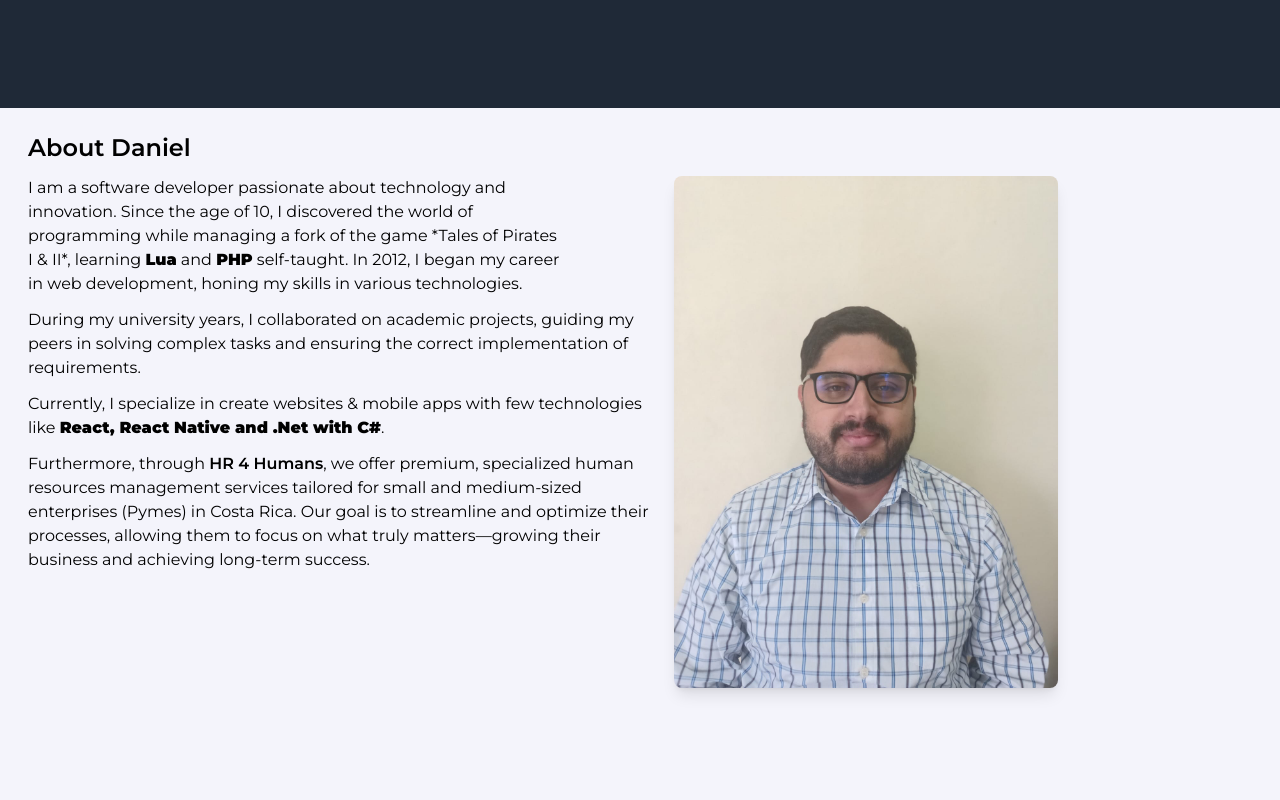
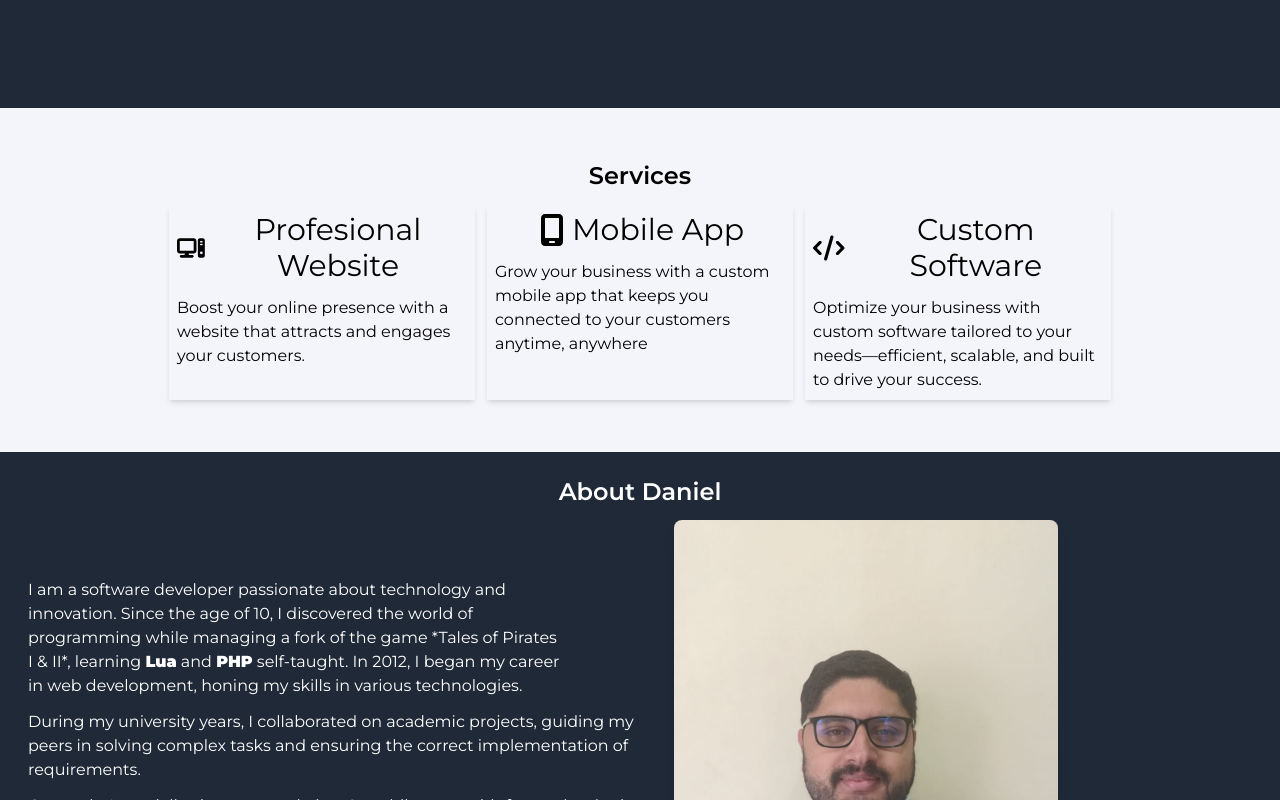
Before and after one commit to DanielCArce/Daniel-Arce-Website, a Next.js app: page / in a window 1280 px wide. Shown: the part 760-1560 px from the top of the page. Before the commit the page ends 1472 px from the top, so only its background shows below. Built offline with nearby package versions, Linux system fonts and the light colour scheme.

Commit message:
Add Service Section

```diff
--- a/app/(web)/page.tsx
+++ b/app/(web)/page.tsx
@@ -1,6 +1,8 @@
 import PageHeader from '@/components/PageHeader'
 import BioSection from '@/sections/BioSection'
 import HeroSection from '@/sections/HeroSection'
+import ServiceSection from '@/sections/ServiceSection'
+
 import React from 'react'
 
 function page() {
@@ -8,6 +10,7 @@ function page() {
     <>
       <PageHeader />
       <HeroSection />
+      <ServiceSection/>
       <BioSection />
   </>)
 }
--- a/sections/BioSection.tsx
+++ b/sections/BioSection.tsx
@@ -2,9 +2,9 @@ import React from 'react'
 
 function BioSection() {
   return (
-      <section id="me" className="px-2 md:px-7 my-6 w-screen">
-          <h3 className="text-2xl font-semibold mb-3">About Daniel</h3>
-          <div className="flex flex-col-reverse sm:flex-row md:flex-row lg:flex-row xl:flex-row gap-3 w-screen ">
+      <section id="me" className="px-2 md:px-7 my-10 w-screen py-6 bg-gray-800 text-white">
+          <h3 className="text-2xl font-semibold mb-3 text-center">About Daniel</h3>
+          <div className="flex flex-col-reverse items-center sm:flex-row md:flex-row lg:flex-row xl:flex-row gap-3 w-screen ">
           <div className="gap-3 flex flex-col w-screen md:w-1/2 lg:w-1/2 xl:w-1/2 text-sm md:text-base">
           <p className="break-words text-balance">I am a software developer passionate about technology and innovation. Since the age of 10, I discovered the world of programming while managing a fork of the game *Tales of Pirates I & II*, learning <span className="font-black">Lua</span> and <span className="font-black">PHP</span> self-taught. In 2012, I began my career in web development, honing my skills in various technologies.</p>
           <p>During my university years, I collaborated on academic projects, guiding my peers in solving complex tasks and ensuring the correct implementation of requirements.</p>
--- /dev/null
+++ b/sections/ServiceSection.tsx
@@ -0,0 +1,34 @@
+import React from 'react'
+import { FaCode, FaMobileScreen, FaComputer } from 'react-icons/fa6'
+
+function ServiceSection() {
+  return (
+      <section id="services" className="px-2 md:px-7 w-screen my-10 py-3">
+          <h3 className="text-2xl font-semibold mb-3 text-center">Services</h3>
+          <section className="flex flex-col md:flex-row lg:flex-row xl:flex-row justify-center gap-3">
+              <div className="w-screen md:w-1/4 lg:w-1/4 xl:w-1/4 px-2 py-2 shadow-md">
+                  <div className="flex flex-row gap-1 mb-3 items-center justify-center">
+                      <FaComputer size={32}/>
+                      <h3 className="text-lg md:text-2xl lg:text-2xl xl:text-3xl text-center">Profesional Website</h3>
+                </div>
+                <p>Boost your online presence with a website that attracts and engages your customers.</p>
+              </div>
+              <div className="w-screen md:w-1/4 lg:w-1/4 xl:w-1/4 px-2 py-2 shadow-md">
+                  <div className="flex flex-row gap-1 mb-3 items-center justify-center">
+                      <FaMobileScreen size={32}/>
+                      <h3 className="text-lg md:text-2xl lg:text-2xl xl:text-3xl text-center">Mobile App</h3>
+                </div>
+                <p>Grow your business with a custom mobile app that keeps you connected to your customers anytime, anywhere</p>
+              </div>
+              <div className="w-screen md:w-1/4 lg:w-1/4 xl:w-1/4 px-2 py-2 shadow-md">
+                <div className="flex flex-row gap-1 mb-3 items-center justify-center">
+                      <FaCode size={32}/>
+                      <h3 className="text-lg md:text-2xl lg:text-2xl xl:text-3xl text-center">Custom Software</h3>
+                </div>
+                <p>Optimize your business with custom software tailored to your needs—efficient, scalable, and built to drive your success.</p>
+              </div>
+          </section>
+      </section>)
+}
+
+export default ServiceSection
```
